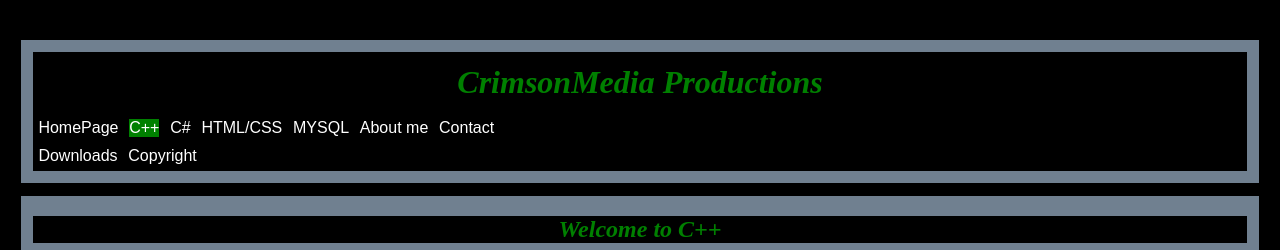
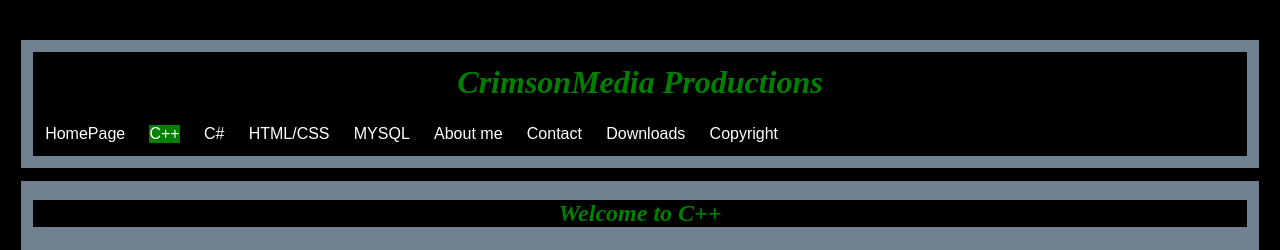
Before and after one commit to DragoonCrimson/crimsonmediaproductionwebsite, a plain HTML site: page C++.html in a window 1280 px wide. Shown: the top 250 px of the page. Drawn offline with Linux system fonts and the light colour scheme.

Commit message:
Update CrimsonProductions.css

```diff
--- a/CrimsonProductions.css
+++ b/CrimsonProductions.css
@@ -110,6 +110,7 @@
 		}
 		.navBar
 		{
+			width: 100%;
 			position:sticky;
 		}
 		.Menu
@@ -117,14 +118,13 @@
 			display:flex;
   			align-content:flex-end;
   			background-color: black;
-			position:sticky;
 		}
 
 		.Menu a
 		{
 			float:left;
 			margin:1%;
-  			display: block;
+  			display: flex;
  		 	color: white;
  		 	text-align: center;
 			text-decoration:none;
```
